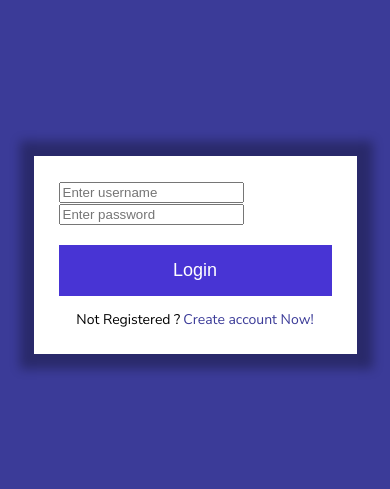
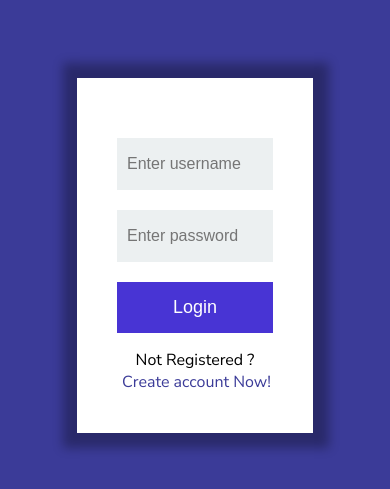
Before and after one commit to romanlanda/09.23.2021---Login-form, a plain HTML site: page index.html in a window 390 px wide. Shown: the part 167-656 px from the top of the page. Drawn offline with Linux system fonts and the light colour scheme.

Commit message:
Updated CSS file.. worked on input fields

```diff
--- a/style.css
+++ b/style.css
@@ -29,7 +29,7 @@ body {
   background-color: #fff;
 }
 
-.center-ite15pxm form input {
+.center-item form input {
   width: 100%;
   -webkit-box-sizing: border-box;
           box-sizing: border-box;
@@ -73,19 +73,4 @@ body {
 .center-item form p a:hover {
   text-decoration: none;
 }
-
-@media (max-width: 692px) {
-  .center-item form {
-    width: 60%;
-  }
-}
-
-@media (max-width: 452px) {
-  .center-item form {
-    width: 70%;
-    padding: 25px;
-  }
-  .center-item form p {
-    font-size: 14px;
-  }
-}
+/*# sourceMappingURL=style.css.map */
```
